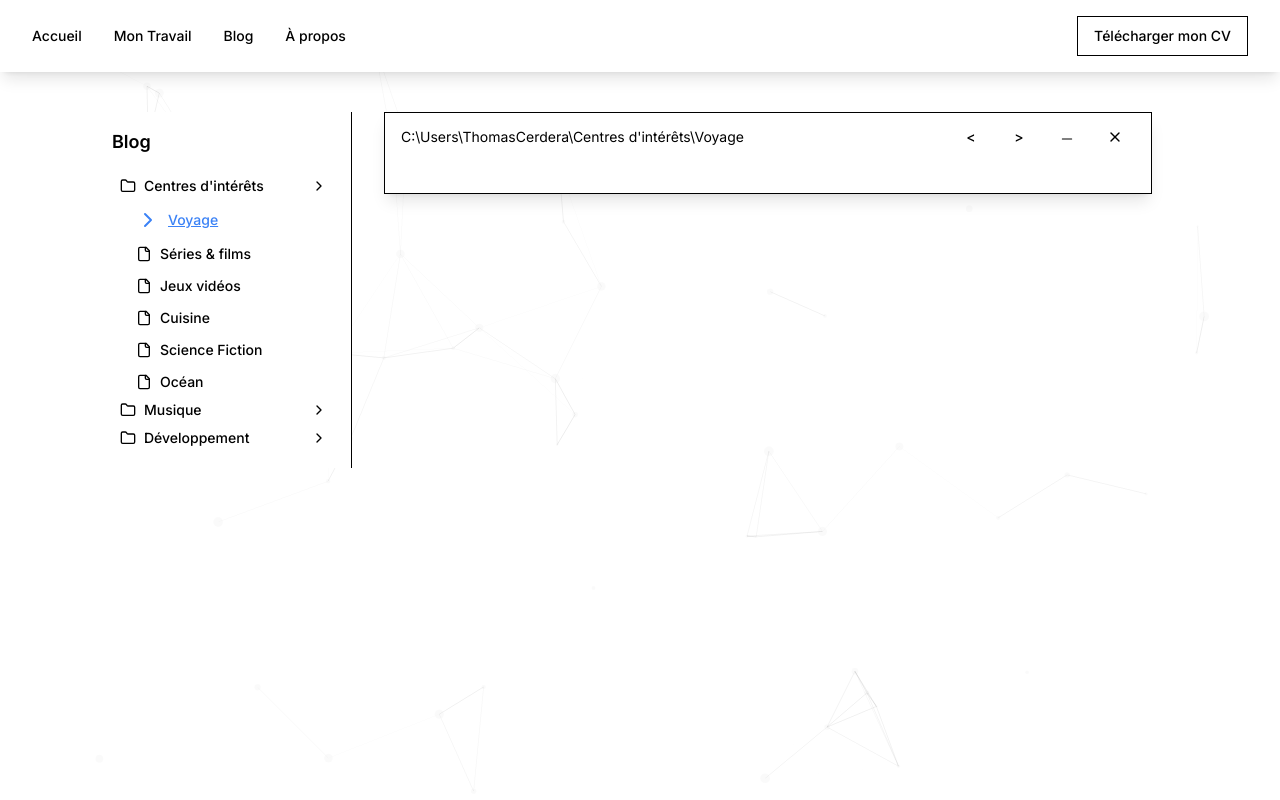
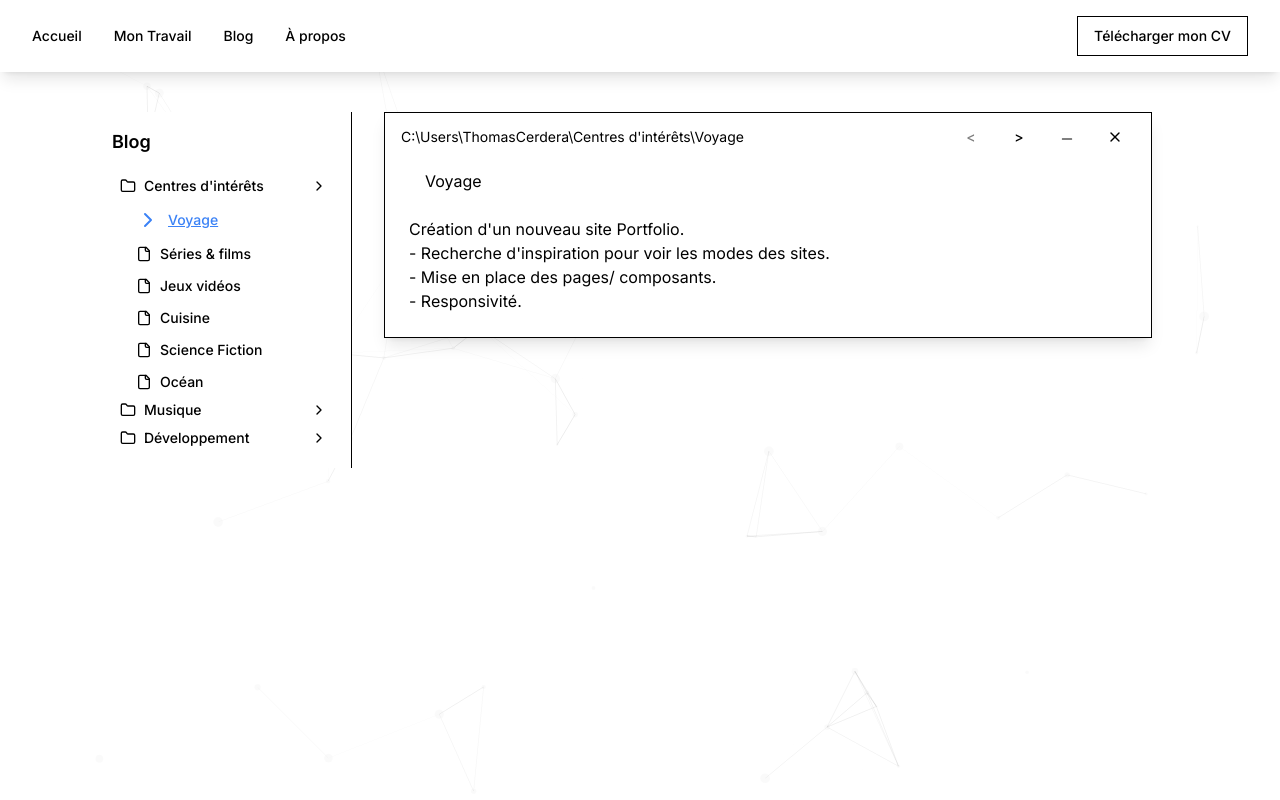
Before and after one commit to ThomasC317/websiteV2, a Next.js app: page /blog in a window 1280 px wide. Shown: the top 800 px of the page. Built offline with nearby package versions, Linux system fonts and the light colour scheme.

Commit message:
fix blog open state at page load + add disable when it's the first or last blog

```diff
--- a/app/globals.css
+++ b/app/globals.css
@@ -199,6 +199,15 @@ body {
 }
 
 .blog-opened-state {
+      /* unshrink, then fade in */
+      transition: font-size .25s,
+      margin .25s,
+      padding .25s,
+      opacity .5s .25s;
+
+}
+
+.blog-closed-state {
   font-size: 0;
   margin: 0;
   opacity: 0;
@@ -210,14 +219,6 @@ body {
               padding .5s .25s;
 }
 
-.blog-closed-state {
-    /* unshrink, then fade in */
-    transition: font-size .25s,
-                margin .25s,
-                padding .25s,
-                opacity .5s .25s;
-}
-
 .selected-blog {
   text-decoration: underline;
   color: rgba(59, 130, 246, 1);
--- a/components/component/blog.tsx
+++ b/components/component/blog.tsx
@@ -133,6 +133,8 @@ const blogs = [
 const [selectedBlog, setSelectedBlog] = useState(blogs[0]);
 const [selectedCategory, setSelectedCategory] = useState(blogs[0].category);
 const [openCategories, setOpenCategories] = useState([]);
+const [isFirstBlog, setIsFirstBlog] = useState(true);
+const [isLastBlog, setIsLastBlog] = useState(false);
 
 const groupedBlogs = blogs.reduce((acc, blog) => {
   if (!acc[blog.category]) {
@@ -171,6 +173,14 @@ useEffect(() => {
   if (!openCategories.includes(selectedBlog.category)) {
     setOpenCategories(prev => [...prev, selectedBlog.category]);
   }
+  if(selectedBlog.title == blogs[0].title)
+    setIsFirstBlog(true);
+  else
+    setIsFirstBlog(false);
+  if(selectedBlog.title == blogs[blogs.length-1].title)
+    setIsLastBlog(true);
+  else
+    setIsLastBlog(false);
 }, [selectedBlog]);
 
   return (
@@ -215,7 +225,7 @@ useEffect(() => {
         </div>
       </div>
       <div className="flex-1">
-      <BlogPost selectedBlog={selectedBlog} goToLastBlog={SetLastBlog} goToNextBlog={SetNextBlog}></BlogPost>
+      <BlogPost selectedBlog={selectedBlog} goToLastBlog={SetLastBlog} goToNextBlog={SetNextBlog} isFirstBlog={isFirstBlog} isLastBlog={isLastBlog}></BlogPost>
       </div>
     </div>
   );
--- a/components/component/blogPost.tsx
+++ b/components/component/blogPost.tsx
@@ -4,7 +4,7 @@ import React, { useState } from 'react';
 import { Button } from "@/components/ui/button"
 import Trema from './trema';
 
-const BlogPost = ({selectedBlog, goToLastBlog, goToNextBlog}) => {
+const BlogPost = ({selectedBlog, goToLastBlog, goToNextBlog, isFirstBlog, isLastBlog}) => {
   const [isVisible, setIsVisible] = useState(true);
   const [isOpen, setIsOpen] = useState(true);
   console.log(selectedBlog)
@@ -20,11 +20,11 @@ const BlogPost = ({selectedBlog, goToLastBlog, goToNextBlog}) => {
       <div className="absolute top-0 left-0 right-0 h-12 bg-white flex items-center justify-between p-4">
         <div className="text-sm text-muted-foreground">C:\Users\ThomasCerdera\{selectedBlog.category}\{selectedBlog.title}</div>
         <div className="flex items-center gap-2">
-        <Button variant="ghost" size="icon" onClick={() => goToLastBlog(selectedBlog.id)}>
+        <Button variant="ghost" size="icon" onClick={() => goToLastBlog(selectedBlog.id)} disabled={isFirstBlog}>
             <LessThanIcon></LessThanIcon>
             <span className="sr-only">Minimize</span>
           </Button>
-        <Button variant="ghost" size="icon" onClick={() => goToNextBlog(selectedBlog.id)}>
+        <Button variant="ghost" size="icon" onClick={() => goToNextBlog(selectedBlog.id)} disabled={isLastBlog}>
             <GreaterThanIcon></GreaterThanIcon>
             <span className="sr-only">Minimize</span>
           </Button>
```
